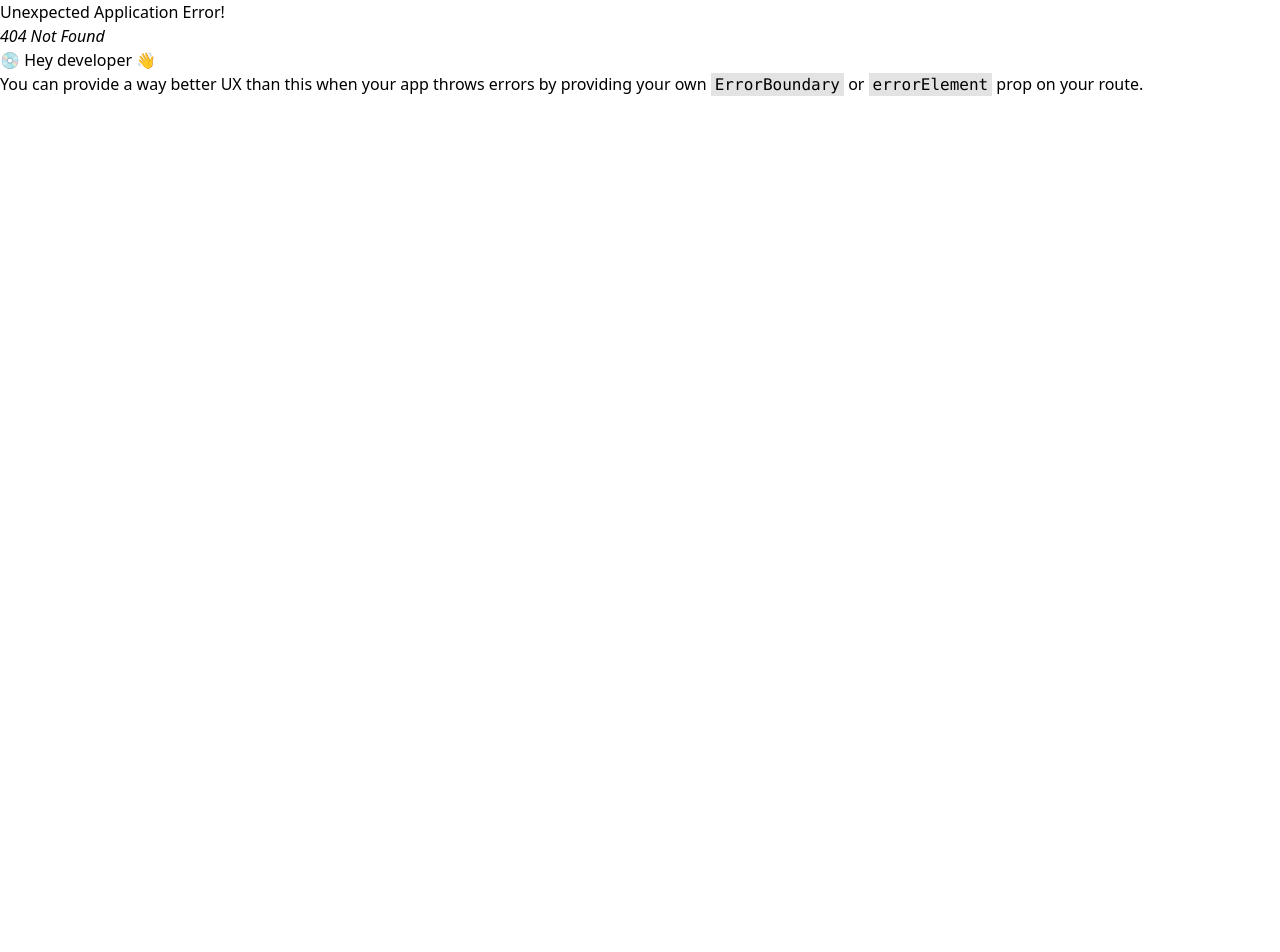
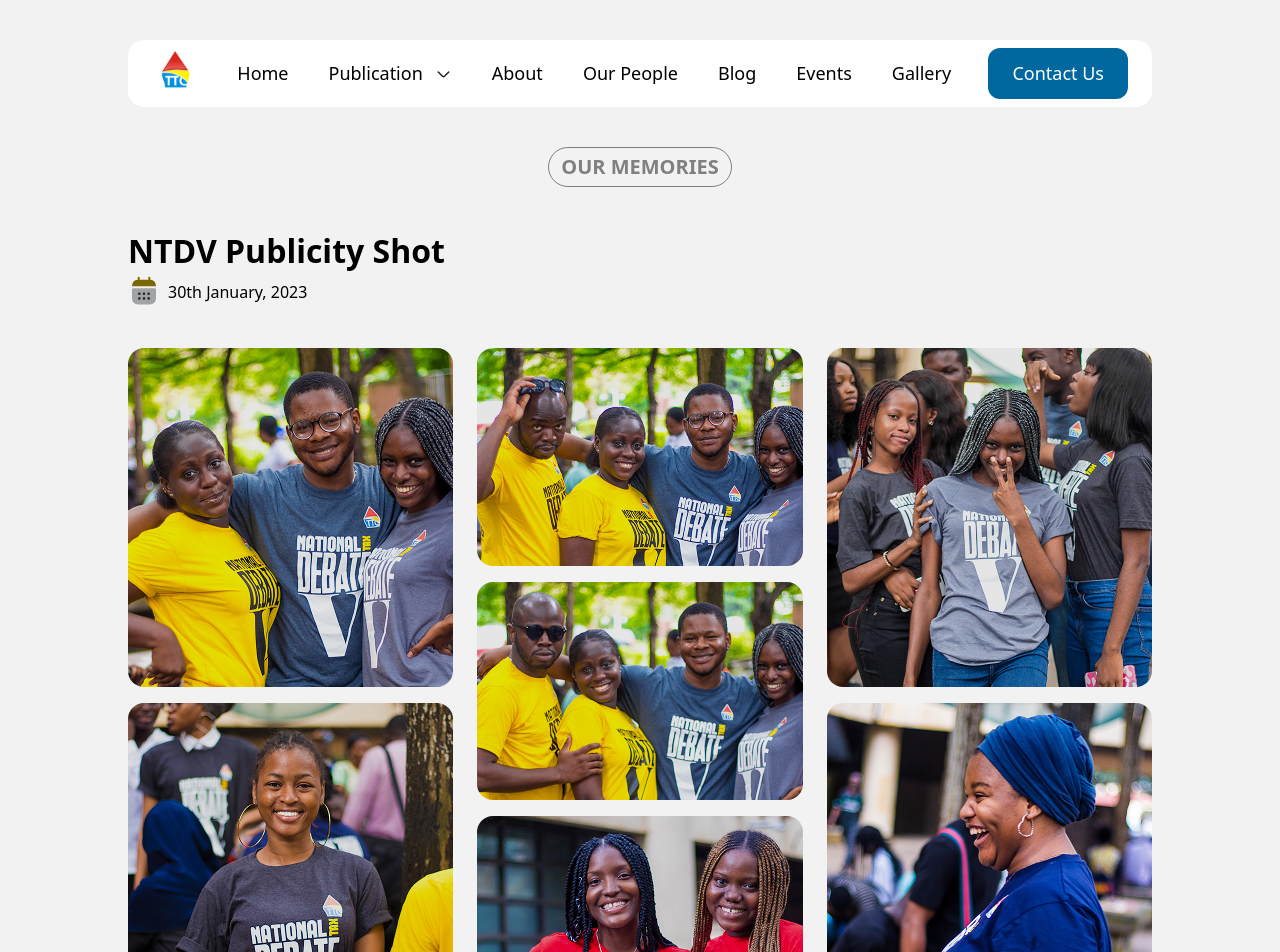
Before and after one commit to unilagtaxclub/TheTaxClub, a React (Vite) app: page /gallery in a window 1280 px wide. Before the commit this address had no page. Shown: the top 952 px of the page. Before the commit the page ends 800 px from the top, so only its background shows below. Built offline with nearby package versions, Linux system fonts and the light colour scheme.

Commit message:
designed gallery layout one

```diff
--- a/src/App.tsx
+++ b/src/App.tsx
@@ -8,6 +8,7 @@ import Anthology from "./pages/publications/anthology";
 import Blog from "./pages/blog";
 import BlogPost from "./pages/blog/BlogPost";
 import OurPeople from "./pages/people";
+import Gallery from "./pages/gallery";
 
 const App = () => {
   const router = createBrowserRouter([
@@ -19,6 +20,7 @@ const App = () => {
     { path: "/blog", element: <Blog /> },
     { path: "/blog/:slug", element: <BlogPost /> },
     { path: "/our-people", element: <OurPeople /> },
+    { path: "/gallery", element: <Gallery /> },
   ]);
 
   return (
--- a/src/component/defaults/Drawer.tsx
+++ b/src/component/defaults/Drawer.tsx
@@ -53,7 +53,7 @@ const Drawer = () => {
       <NavLink to="/our-people">Our People</NavLink>
       <NavLink to="/blog">Blog</NavLink>
       <NavLink to="/events">Events</NavLink>
-      <span>Gallery</span>
+      <NavLink to="/gallery">Gallery</NavLink>
       <button className="px-6 py-3 text-[#fff] bg-[#00689e] rounded-xl">
         Contact Us
       </button>
--- a/src/component/defaults/Footer.tsx
+++ b/src/component/defaults/Footer.tsx
@@ -32,8 +32,7 @@ const Footer = () => {
               <NavLink to="/our-people">Our People</NavLink>
               <NavLink to="/blog">Blog</NavLink>
               <NavLink to="/events">Events</NavLink>
-              <p>Gallery</p>
-              <p>Publication</p>
+              <NavLink to="/gallery">Gallery</NavLink>
               <p>Contact Us</p>
             </div>
           </div>
--- a/src/component/defaults/Header.tsx
+++ b/src/component/defaults/Header.tsx
@@ -54,7 +54,7 @@ const Header = () => {
           <NavLink to="/our-people">Our People</NavLink>
           <NavLink to="/blog">Blog</NavLink>
           <NavLink to="/events">Events</NavLink>
-          <span>Gallery</span>
+          <NavLink to="/gallery">Gallery</NavLink>
         </div>
         <button className="px-6 py-3 text-[#fff] bg-[#00689e] rounded-xl lg:block hidden">
           Contact Us
--- /dev/null
+++ b/src/component/gallery-layouts/LayoutOne.tsx
@@ -0,0 +1,49 @@
+const LayoutOne = () => {
+  return (
+    <div className="grid grid-cols-3 gap-6">
+      <div className="space-y-4">
+        <img
+          src="/assets/gallery/ntdv/img-one.png"
+          alt="gallery-img"
+          className="w-[100%] object-cover h-[339px] rounded-2xl"
+        />
+        <img
+          src="/assets/gallery/ntdv/img-two.png"
+          alt="gallery-img"
+          className="w-[100%] object-cover h-[339px] rounded-2xl"
+        />
+      </div>
+      <div className="space-y-4">
+        <img
+          src="/assets/gallery/ntdv/img-three.png"
+          alt="gallery-img"
+          className="w-[100%] object-cover h-[218px] rounded-2xl"
+        />
+        <img
+          src="/assets/gallery/ntdv/img-four.png"
+          alt="gallery-img"
+          className="w-[100%] object-cover h-[218px] rounded-2xl"
+        />
+        <img
+          src="/assets/gallery/ntdv/img-five.png"
+          alt="gallery-img"
+          className="w-[100%] object-cover h-[218px] rounded-2xl"
+        />
+      </div>
+      <div className="space-y-4">
+        <img
+          src="/assets/gallery/ntdv/img-six.png"
+          alt="gallery-img"
+          className="w-[100%] object-cover h-[339px] rounded-2xl"
+        />
+        <img
+          src="/assets/gallery/ntdv/img-seven.png"
+          alt="gallery-img"
+          className="w-[100%] object-cover h-[339px] rounded-2xl"
+        />
+      </div>
+    </div>
+  );
+};
+
+export default LayoutOne;
--- a/src/pages/gallery/index.tsx
+++ b/src/pages/gallery/index.tsx
@@ -1,9 +1,33 @@
+import Container from "../../component/defaults/Container";
+import Header from "../../component/defaults/Header";
+import LayoutOne from "../../component/gallery-layouts/LayoutOne";
+import { MiniCalendarIcon } from "../../component/svgs/Icons";
+
 const Gallery = () => {
   return (
-    <div>
+    <Container>
+      <div className="bg-[#f2f2f2] min-h-screen pt-10">
+        <Header />
+        <div className="w-[90vw] lg:w-[80vw] mx-auto mt-10 pb-10">
+          <div className="flex flex-col text-center items-center justify-center space-y-2">
+            <h2 className="text-[#808080] lg:text-[20px] text-[12px] font-semibold uppercase text-center border border-[#808080] py-1 px-3 rounded-full">
+              Our Memories
+            </h2>
+          </div>
 
-    </div>
-  )
-}
+          <div className="mt-10">
+            <h2 className="text-[32px] font-semibold">NTDV Publicity Shot</h2>
+            <div className="flex items-center space-x-2 mb-10">
+              <MiniCalendarIcon />
+              <p>30th January, 2023</p>
+            </div>
 
-export default Gallery
+            <LayoutOne />
+          </div>
+        </div>
+      </div>
+    </Container>
+  );
+};
+
+export default Gallery;
```
